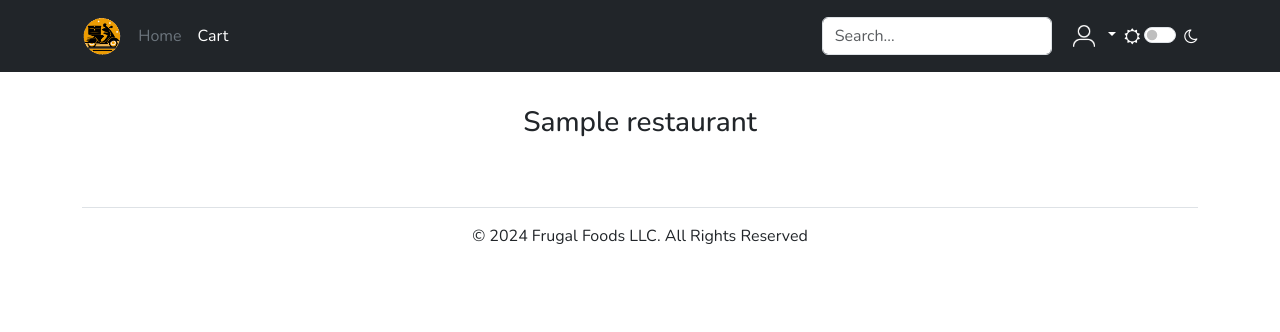
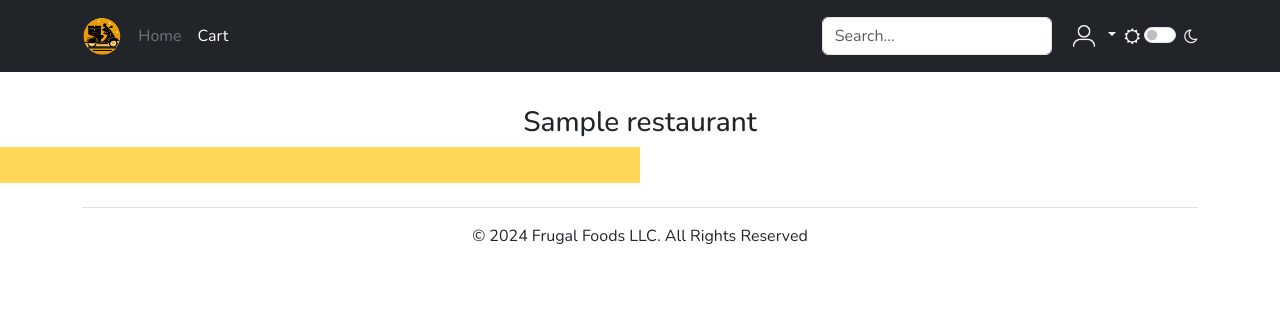
Before and after one commit to STEAM-Center-NYC/10038-Aggregating-Delivery-Service-Prices-To-Determine-The-Best-Deal, a Flask app: template templates/restaurant.jinja in a window 1280 px wide. Shown: the top 332 px of the page. Run offline with Flask 3, Linux system fonts and the light colour scheme; the template is opened without the code that fills it: most values are stand-ins (such as "Sample title", 1, 10 or a date in 2020).

Commit message:
quick fix

```diff
--- a/static/styles.css
+++ b/static/styles.css
@@ -91,7 +91,7 @@ body{
     background-color: #ffd857;
 }
 
-=======
+
 /* Cart Page */
 #cart_box{
     background-color: #c5c5c5;
--- a/templates/restaurant.jinja
+++ b/templates/restaurant.jinja
@@ -12,7 +12,7 @@
     </h3>
     <div class="grid">
         {% for name, prices in itemprice | groupby('item_name')%}
-        <div class="grid_items" style="background-color: ##ffd857;">
+        <div class="grid_items" style="background-color: #ffd857;">
             <p>{{name}}</p>
             <p>{{prices[0].item_description}}</p>
         {% for price in prices %}<p>{{price.price_value}}</p>{% endfor %}
```
